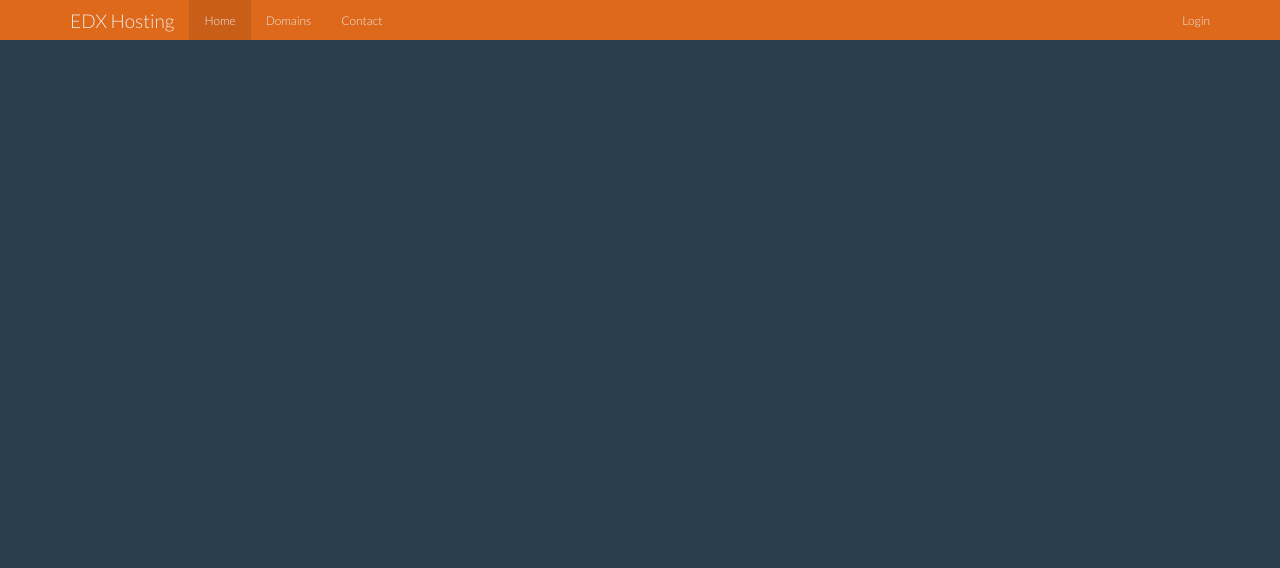
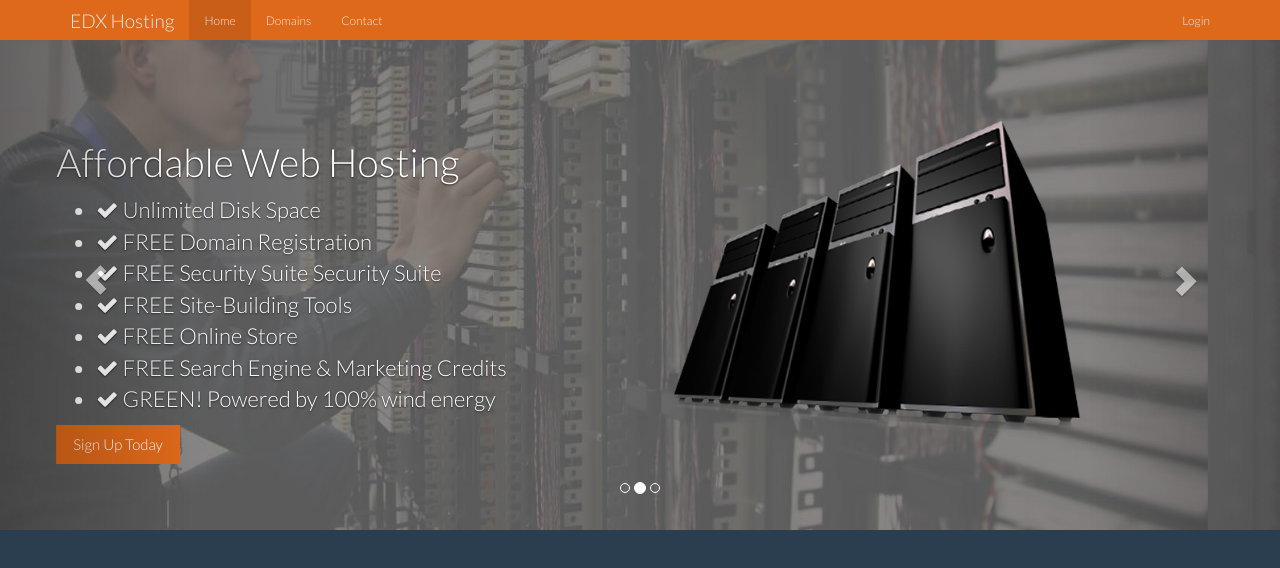
Before and after one commit to AjdinImsirovic/bootstrap_project8-web-hosting-company-site, a plain HTML site: page index.html in a window 1280 px wide. Drawn offline with nearby package versions, Linux system fonts and the light colour scheme; files whose address does not match are found by name.

Commit message:
Implement the CAROUSEL SLIDER

```diff
--- a/css/style.css
+++ b/css/style.css
@@ -1,3 +1,34 @@
 body {
-  padding-top: 50px;
+  padding-top: 30px;
 }
+
+.carousel{
+	min-height:500px;
+	margin-bottom:60px;
+}
+
+.carousel-caption{
+	z-index:10;
+	text-align: left;
+	top:70px;
+	right:10%;
+	left:10%;
+	font-size: 22px;
+}
+
+.carousel .item{
+	height:500px;
+	background-color:#777;
+}
+
+.carousel-inner > .item > img{
+	position:absolute;
+	top:0;
+	left:0;
+	min-width:100%;
+	height: 500px;
+}
+
+.server-img{
+	width:100%;
+}
--- a/index.html
+++ b/index.html
@@ -39,7 +39,84 @@
     </nav>
 
     <section>
+      <div id="myCarousel" class="carousel slide" data-ride="carousel">
+        <!-- Indicators -->
+        <ol class="carousel-indicators">
+          <li data-target="#carousel-example-generic" data-slide-to="0" class="active"></li>
+          <li data-target="#carousel-example-generic" data-slide-to="1"></li>
+          <li data-target="#carousel-example-generic" data-slide-to="2"></li>
+        </ol>
 
+        <!-- Wrapper for slides -->
+        <div class="carousel-inner" role="listbox">
+          <div class="item active">
+            <img src="img/bg1.jpg">
+            <div class="container">
+              <div class="carousel-caption">
+                <div class="row">
+                  <div class="col-md-7">
+                    <h1>Affordable Web Hosting</h1>
+                    <ul class="feature-list">
+                      <li><i class="fa fa-check"></i> Unlimited Disk Space</li>
+                      <li><i class="fa fa-check"></i> FREE Domain Registration</li>
+                      <li><i class="fa fa-check"></i> FREE Security Suite Security Suite</li>
+                      <li><i class="fa fa-check"></i> FREE Site-Building Tools</li>
+                      <li><i class="fa fa-check"></i> FREE Online Store</li>
+                      <li><i class="fa fa-check"></i> FREE Search Engine & Marketing Credits</li>
+                      <li><i class="fa fa-check"></i> GREEN! Powered by 100% wind energy</li>
+                    </ul>
+                    <p><a class="btn btn-primary" href="#">Sign Up Today</a></p>
+                  </div>
+                  <div class="col-md-5">
+                    <img class="server-img" src="img/servers1.png">
+                  </div>
+                </div>
+              </div>
+            </div>
+          </div>
+          <div class="item">
+            <img src="img/bg2.jpg">
+            <div class="carousel-caption">
+                <div class="row">
+                  <div class="col-md-7">
+                   <h1>24/7 Support</h1>
+                   <p>Cras justo odio, dapibus ac facilisis in, egestas eget quam. Donec id elit non mi porta gravida at eget metus. Nullam id dolor id nibh ultricies vehicula ut id elit.</p>
+                    <p><a class="btn btn-primary" href="#">Sign Up Today</a></p>
+                  </div>
+                  <div class="col-md-5">
+                    <img class="server-img" src="img/servers2.png">
+                  </div>
+                </div>
+              </div>
+          </div>
+
+          <div class="item">
+            <img src="img/bg3.jpg">
+            <div class="carousel-caption">
+                <div class="row">
+                  <div class="col-md-7">
+                   <h1>99.9% Uptime</h1>
+                   <p>Cras justo odio, dapibus ac facilisis in, egestas eget quam. Donec id elit non mi porta gravida at eget metus. Nullam id dolor id nibh ultricies vehicula ut id elit.</p>
+                    <p><a class="btn btn-primary" href="#">Sign Up Today</a></p>
+                  </div>
+                  <div class="col-md-5">
+                    <img class="server-img" src="img/servers3.png">
+                  </div>
+                </div>
+              </div>
+          </div>
+        </div>
+
+        <!-- Controls -->
+        <a class="left carousel-control" href="#myCarousel" role="button" data-slide="prev">
+          <span class="glyphicon glyphicon-chevron-left" aria-hidden="true"></span>
+          <span class="sr-only">Previous</span>
+        </a>
+        <a class="right carousel-control" href="#myCarousel" role="button" data-slide="next">
+          <span class="glyphicon glyphicon-chevron-right" aria-hidden="true"></span>
+          <span class="sr-only">Next</span>
+        </a>
+      </div>
     </section>
 
     <!-- Bootstrap core JavaScript
```
